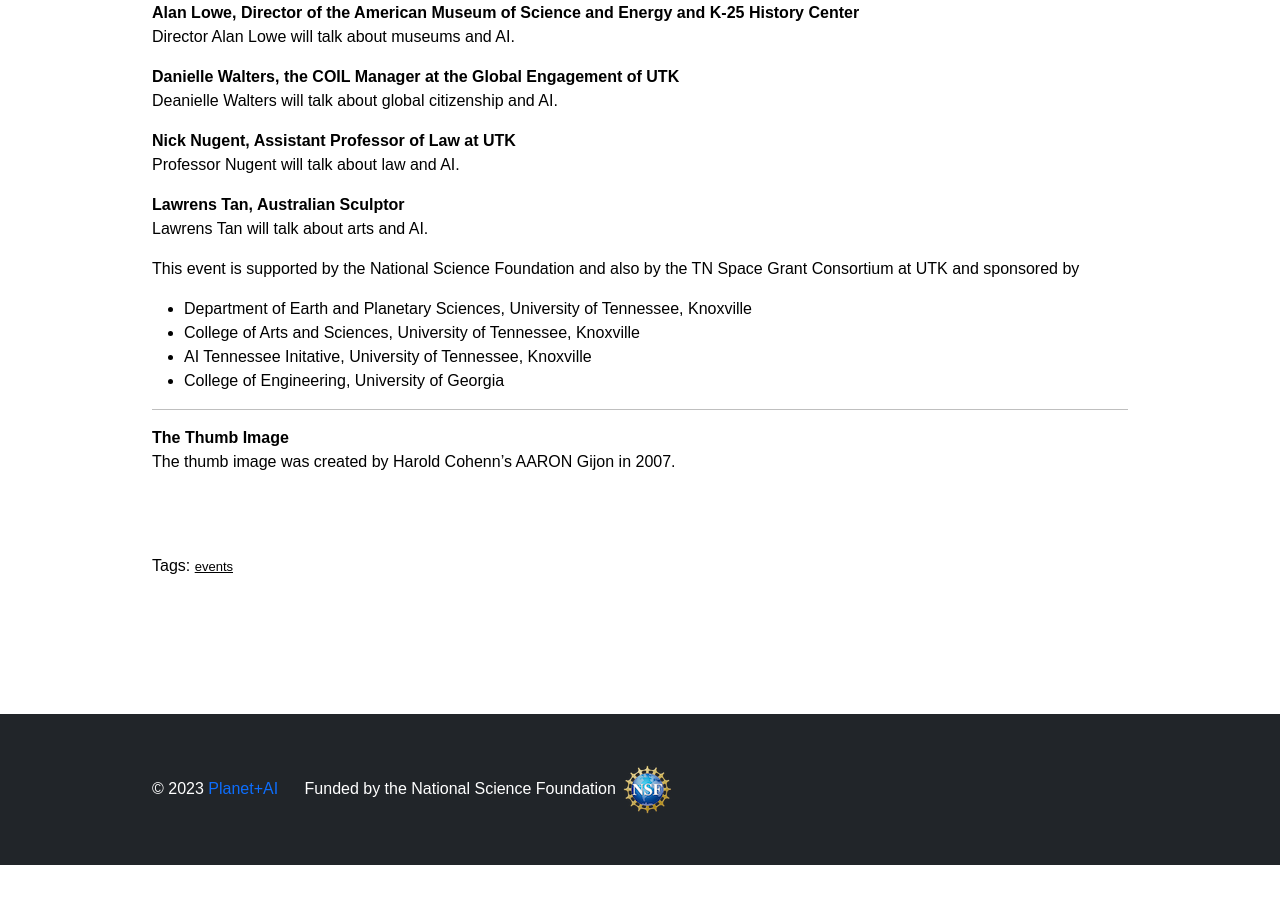
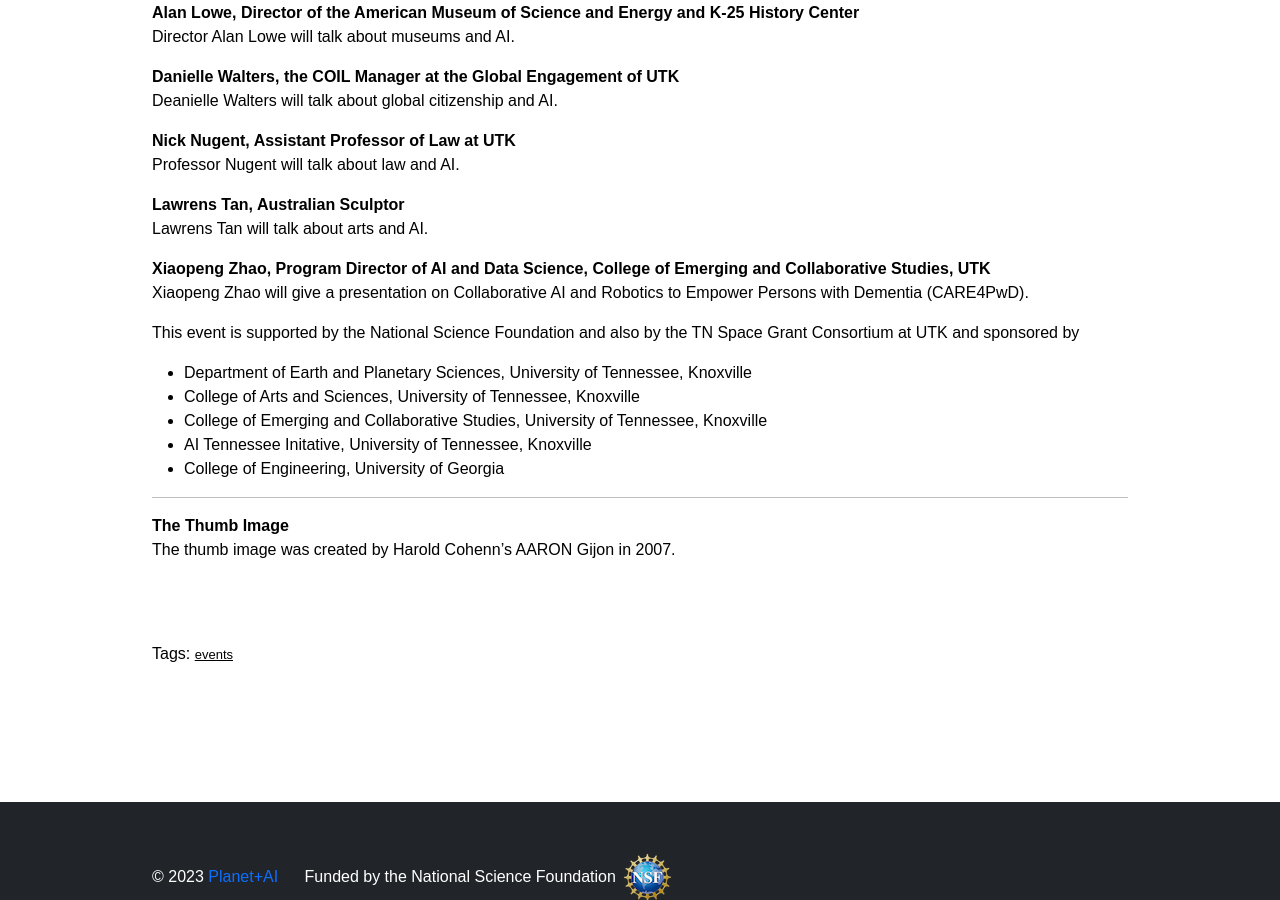
Before and after one commit to planet-ai-2023/planet-ai-2023.github.io, a Jekyll site: the page built from _posts/2024-2-26-online-symposium-communicaitons-on-ai-technologies-and-their-implications.md, in a window 1280 px wide and 900 px high, scrolled down 901 px. Built offline with Jekyll 4.4.1, drawn with Linux system fonts in a browser that asks for light colours; before the commit the page ends 1766 px from its top, so only the background shows below that.

Commit message:
Add files via upload

```diff
--- a/_posts/2024-2-26-online-symposium-communicaitons-on-ai-technologies-and-their-implications.md
+++ b/_posts/2024-2-26-online-symposium-communicaitons-on-ai-technologies-and-their-implications.md
@@ -42,9 +42,14 @@ Professor Nugent will talk about law and AI.
 **Lawrens Tan, Australian Sculptor**
 Lawrens Tan will talk about arts and AI.
 
+**Xiaopeng Zhao, Program Director of AI and Data Science, College of Emerging and Collaborative Studies, UTK**
+Xiaopeng Zhao will give a presentation on Collaborative AI and Robotics to Empower Persons with Dementia (CARE4PwD).
+
+
 This event is supported by the National Science Foundation and also by the TN Space Grant Consortium at UTK and sponsored by
 - Department of Earth and Planetary Sciences, University of Tennessee, Knoxville
 - College of Arts and Sciences, University of Tennessee, Knoxville
+- College of Emerging and Collaborative Studies, University of Tennessee, Knoxville
 - AI Tennessee Initative, University of Tennessee, Knoxville
 - College of Engineering, University of Georgia
 
```
